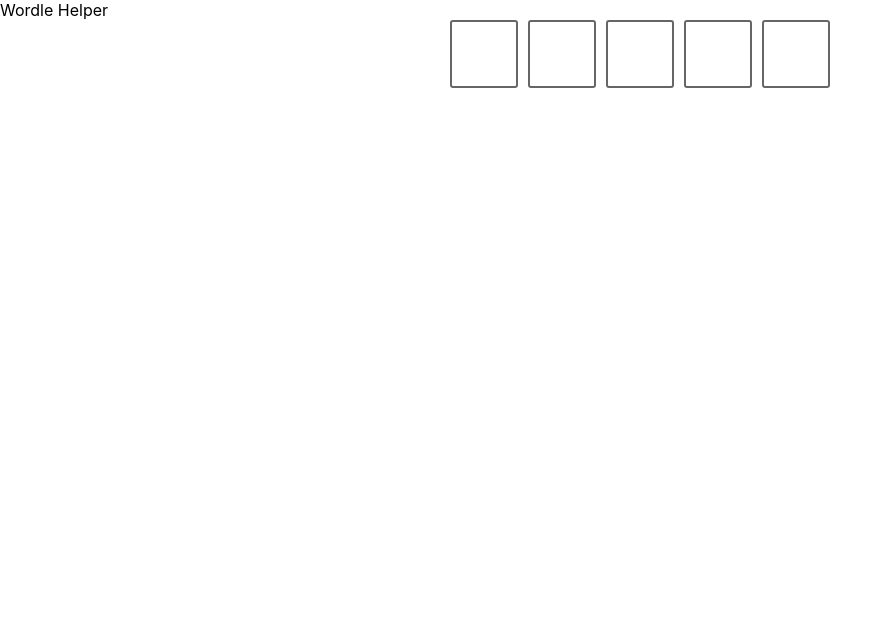
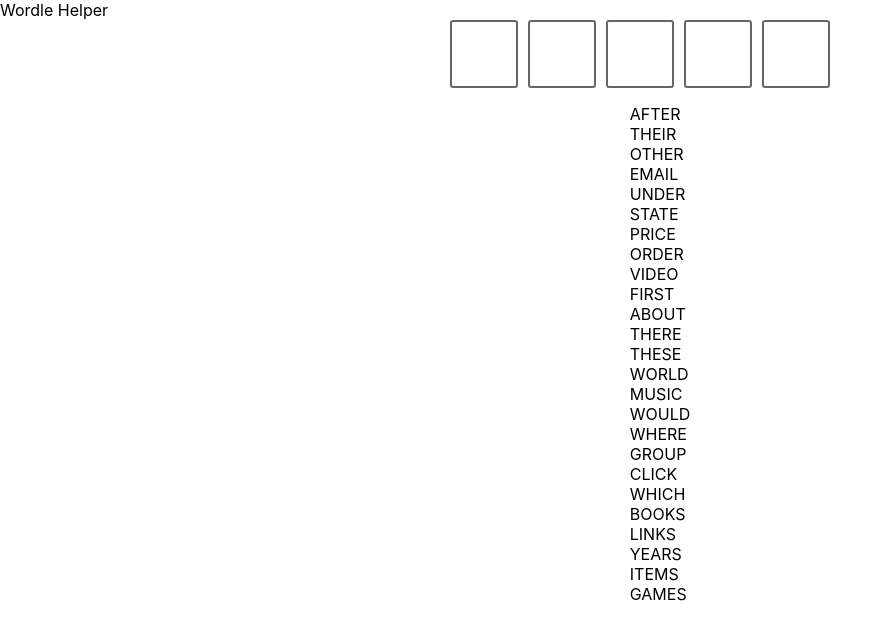
Before and after one commit to eternalthinker/wordle-helper-web, a React (Create React App) app: page / in a window 1280 px wide. Shown: the top 640 px of the page, without its empty margins (0-892 px from the left). Built offline with nearby package versions, Linux system fonts and the light colour scheme.

Commit message:
Basic functionality working

```diff
--- a/src/reducer/get_constraints.ts
+++ b/src/reducer/get_constraints.ts
@@ -1,3 +1,37 @@
-export const getConstraints = () => {
+import { assert } from "console";
+import {
+  Constraints,
+  createInitConstraints,
+  Letter,
+  WordLine,
+} from "./root_state";
 
-}
+export const getConstraints = (wordLines: WordLine[]): Constraints => {
+  const constraints = createInitConstraints();
+  for (let wi = 0; wi < wordLines.length; wi++) {
+    const wordLine = wordLines[wi];
+    if (wordLine.status === "input") {
+      break;
+    }
+    const word = wordLine.word;
+    word.forEach((letter: Letter, i) => {
+      if (letter.letter == null) {
+        return;
+      }
+      if (letter.status === "correct") {
+        constraints.correctPositions[i] = letter.letter;
+        constraints.includedLetters.add(letter.letter);
+      } else if (letter.status === "misplaced") {
+        constraints.incorrectPositions[i].add(letter.letter);
+        constraints.includedLetters.add(letter.letter);
+      } else if (letter.status === "absent") {
+        if (constraints.includedLetters.has(letter.letter)) {
+          constraints.incorrectPositions[i].add(letter.letter);
+        } else {
+          constraints.excludedLetters.add(letter.letter);
+        }
+      }
+    });
+  }
+  return constraints;
+};
--- a/src/reducer/get_suggested_words.ts
+++ b/src/reducer/get_suggested_words.ts
@@ -1,3 +1,124 @@
-export const getSuggestedWords = () => {
+import { Constraints, MAX_SUGGESTED_WORDS, Word } from "./root_state";
 
-}
+const commonLettersMap: Record<string, number> = {
+  e: 11.16,
+  a: 8.45,
+  r: 7.58,
+  i: 7.54,
+  o: 7.16,
+  t: 6.95,
+  n: 6.65,
+  s: 5.74,
+  l: 5.49,
+  c: 4.54,
+  u: 3.63,
+  d: 3.38,
+};
+
+const getCommonLetterScore = (
+  word: string,
+  excludedLetters: Set<string>
+): number => {
+  let score = 0;
+  // Push plurals down to the bottom
+  if (word[word.length - 1] === "s") {
+    return score;
+  }
+  // Push possible past tense to the bottom
+  if (word[word.length - 2] === "e" && word[word.length - 1] === "d") {
+    return score;
+  }
+  const wordSet = new Set<string>(word.split(""));
+  wordSet.forEach((letter) => {
+    if (excludedLetters.has(letter)) {
+      return;
+    }
+    if (commonLettersMap[letter] != null) {
+      score += commonLettersMap[letter];
+    }
+  });
+  return score;
+};
+
+const intersection = (s1: Set<string>, s2: Set<string>) => {
+  const result = new Set<string>();
+  s1.forEach((elem) => {
+    if (s2.has(elem)) {
+      result.add(elem);
+    }
+  });
+  return result;
+};
+
+const stableSort = (
+  list: string[],
+  comparator: (a: string, b: string) => number
+) => {
+  const idxList: [string, number][] = list.map((elem, i) => [elem, i]);
+  const stableComparator = (a: [string, number], b: [string, number]) => {
+    const order = comparator(a[0], b[0]);
+    if (order !== 0) {
+      return order;
+    }
+    return a[1] - b[1];
+  };
+  idxList.sort(stableComparator);
+  const sortedList: string[] = [];
+  idxList.forEach((item) => {
+    sortedList.push(item[0]);
+  });
+  return sortedList;
+};
+
+export const getSuggestedWords = (
+  wordList: string[],
+  constraints: Constraints,
+  currentInputLine: number
+) => {
+  const allWords: string[] = [];
+  for (let i = 0; i < wordList.length; ++i) {
+    const word = wordList[i];
+    let skipWord = false;
+    const wordSet = new Set<string>(word.split(""));
+
+    if (intersection(wordSet, constraints.excludedLetters).size > 0) {
+      continue;
+    }
+
+    if (
+      intersection(wordSet, constraints.includedLetters).size !==
+      constraints.includedLetters.size
+    ) {
+      continue;
+    }
+
+    for (let j = 0; j < word.length; ++j) {
+      const letter = word[j];
+      if (constraints.incorrectPositions[j].has(letter)) {
+        skipWord = true;
+        break;
+      }
+    }
+    if (skipWord) {
+      continue;
+    }
+
+    allWords.push(word);
+  }
+
+  let displayedWords = allWords.slice(0, MAX_SUGGESTED_WORDS);
+  if (currentInputLine < 3) {
+    // Stable sort displayedWords
+    displayedWords = stableSort(displayedWords, (a, b) => {
+      return (
+        getCommonLetterScore(b, constraints.excludedLetters) -
+        getCommonLetterScore(a, constraints.excludedLetters)
+      );
+    });
+  }
+
+  return {
+    allWords,
+    displayedWords,
+  };
+};
--- a/src/reducer/root_reducer.ts
+++ b/src/reducer/root_reducer.ts
@@ -1,9 +1,18 @@
-import { RootState, Action, initWord, LetterStatus } from "./root_state";
+import { wordList } from "../utils/wordlist";
+import { getConstraints } from "./get_constraints";
+import { getSuggestedWords } from "./get_suggested_words";
+import {
+  RootState,
+  Action,
+  initWord,
+  LetterStatus,
+  WordLine,
+} from "./root_state";
 
-const getNextStatus = (status: LetterStatus): LetterStatus => {
+const getNextStatus = (
+  status: Exclude<LetterStatus, "input">
+): Exclude<LetterStatus, "input"> => {
   switch (status) {
-    case "input":
-      return "input";
     case "absent":
       return "misplaced";
     case "misplaced":
@@ -24,13 +33,14 @@
         return state;
       }
       const currentWordLine = wordle.wordLines[lineIndex];
-      const newStatus = getNextStatus(currentWordLine.word[letterIndex].status);
+      const newStatus = getNextStatus(
+        currentWordLine.word[letterIndex].status as Exclude<
+          LetterStatus,
+          "input"
+        >
+      );
 
-      return {
-        ...state,
-        wordle: {
-          ...wordle,
-          wordLines: [
+      const wordLines = [
         ...wordle.wordLines.slice(0, lineIndex),
         {
           ...currentWordLine,
@@ -44,8 +54,24 @@
           ],
         },
         ...wordle.wordLines.slice(lineIndex + 1),
-          ],
+      ];
+
+      const constraints = getConstraints(wordLines);
+
+      const suggestedWords = getSuggestedWords(
+        wordList,
+        constraints,
+        wordle.currentInputLine
+      );
+
+      return {
+        ...state,
+        wordle: {
+          ...wordle,
+          wordLines,
         },
+        constraints,
+        suggestedWords,
       };
     }
     case "letter_input": {
@@ -116,13 +142,7 @@
         return state;
       }
 
-      return {
-        ...state,
-        wordle: {
-          ...wordle,
-          currentInputLine: currentInputLine + 1,
-          currentInputLetter: -1,
-          wordLines: [
+      const wordLines: WordLine[] = [
         ...wordle.wordLines.slice(0, currentInputLine),
         {
           status: "completed",
@@ -132,8 +152,26 @@
           })),
         },
         ...(currentInputLine === 5 ? [] : [initWord]),
-          ],
+      ];
+
+      const constraints = getConstraints(wordLines);
+
+      const suggestedWords = getSuggestedWords(
+        wordList,
+        constraints,
+        wordle.currentInputLine
+      );
+
+      return {
+        ...state,
+        wordle: {
+          ...wordle,
+          currentInputLine: currentInputLine + 1,
+          currentInputLetter: -1,
+          wordLines,
         },
+        constraints,
+        suggestedWords,
       };
     }
     default: {
--- a/src/reducer/root_state.ts
+++ b/src/reducer/root_state.ts
@@ -1,4 +1,5 @@
 import { wordList } from "../utils/wordlist";
+import { getSuggestedWords } from "./get_suggested_words";
 
 export type LetterStatus = "correct" | "misplaced" | "absent" | "input";
 
@@ -16,18 +17,20 @@
   status: WordLineStatus;
 };
 
+export type Constraints = {
+  excludedLetters: Set<string>;
+  includedLetters: Set<string>;
+  incorrectPositions: Set<string>[];
+  correctPositions: (string | undefined)[];
+};
+
 export type RootState = {
   wordle: {
     wordLines: WordLine[];
     currentInputLine: number;
     currentInputLetter: number;
   };
-  constraints: {
-    excludedLetters: Set<string>;
-    includedLetters: Set<string>;
-    incorrectPositions: Set<string>[];
-    correctPositions: (string | undefined)[];
-  };
+  constraints: Constraints;
   suggestedWords: {
     allWords: string[];
     displayedWords: string[];
@@ -41,22 +44,25 @@
   status: "input",
 };
 
+export const createInitConstraints = () => ({
+  excludedLetters: new Set<string>(),
+  includedLetters: new Set<string>(),
+  incorrectPositions: Array(5)
+    .fill(null)
+    .map((_) => new Set<string>()),
+  correctPositions: Array(5).fill(undefined),
+});
+
+const initConstraints = createInitConstraints();
+
 export const initialState: RootState = {
   wordle: {
     wordLines: [initWord],
     currentInputLine: 0,
     currentInputLetter: -1,
   },
-  constraints: {
-    excludedLetters: new Set<string>(),
-    includedLetters: new Set<string>(),
-    incorrectPositions: Array(5).fill(new Set<string>()),
-    correctPositions: Array(5).fill(undefined),
-  },
-  suggestedWords: {
-    allWords: wordList,
-    displayedWords: wordList.slice(0, MAX_SUGGESTED_WORDS),
-  },
+  constraints: initConstraints,
+  suggestedWords: getSuggestedWords(wordList, initConstraints, 0),
 };
 
 export type Action =
--- /dev/null
+++ b/src/suggested_words/suggested_words.module.css
@@ -0,0 +1,11 @@
+.suggestedWordsContainer {
+  display: flex;
+}
+
+ul.suggestedWordsList {
+  list-style: none;
+}
+
+.suggestedWord {
+  text-transform: uppercase;
+}
--- /dev/null
+++ b/src/suggested_words/suggested_words.tsx
@@ -0,0 +1,21 @@
+import React from "react";
+import { RootContext } from "../context/root_context";
+import styles from "./suggested_words.module.css";
+
+export const SuggestedWords = () => {
+  const { state } = React.useContext(RootContext);
+  const { suggestedWords } = state;
+  const { displayedWords } = suggestedWords;
+
+  return (
+    <div className={styles.suggestedWordsContainer}>
+      <ul className={styles.suggestedWordsList}>
+        {displayedWords.map((word, index) => (
+          <li className={styles.suggestedWord} key={index}>
+            {word}
+          </li>
+        ))}
+      </ul>
+    </div>
+  );
+};
--- a/src/word_tile_grid/word_tile_grid.tsx
+++ b/src/word_tile_grid/word_tile_grid.tsx
@@ -19,6 +19,7 @@
     </div>
   );
 };
+
 export const WordTileGrid = () => {
   const { state, dispatch } = React.useContext(RootContext);
   const { wordle } = state;
--- a/src/wordle_helper/wordle_helper.module.css
+++ b/src/wordle_helper/wordle_helper.module.css
@@ -1,5 +1,6 @@
 .wordleHelper {
   display: flex;
+  flex-direction: column;
   align-items: center;
   justify-content: center;
 }
--- a/src/wordle_helper/wordle_helper.tsx
+++ b/src/wordle_helper/wordle_helper.tsx
@@ -1,4 +1,4 @@
-import React from "react";
+import { SuggestedWords } from "../suggested_words/suggested_words";
 import { WordTileGrid } from "../word_tile_grid/word_tile_grid";
 import styles from "./wordle_helper.module.css";
 
@@ -6,6 +6,7 @@
   return (
     <div className={styles.wordleHelper}>
       <WordTileGrid />
+      <SuggestedWords />
     </div>
   );
 };
```
Lines whose indentation alone changed are shown as unchanged.
